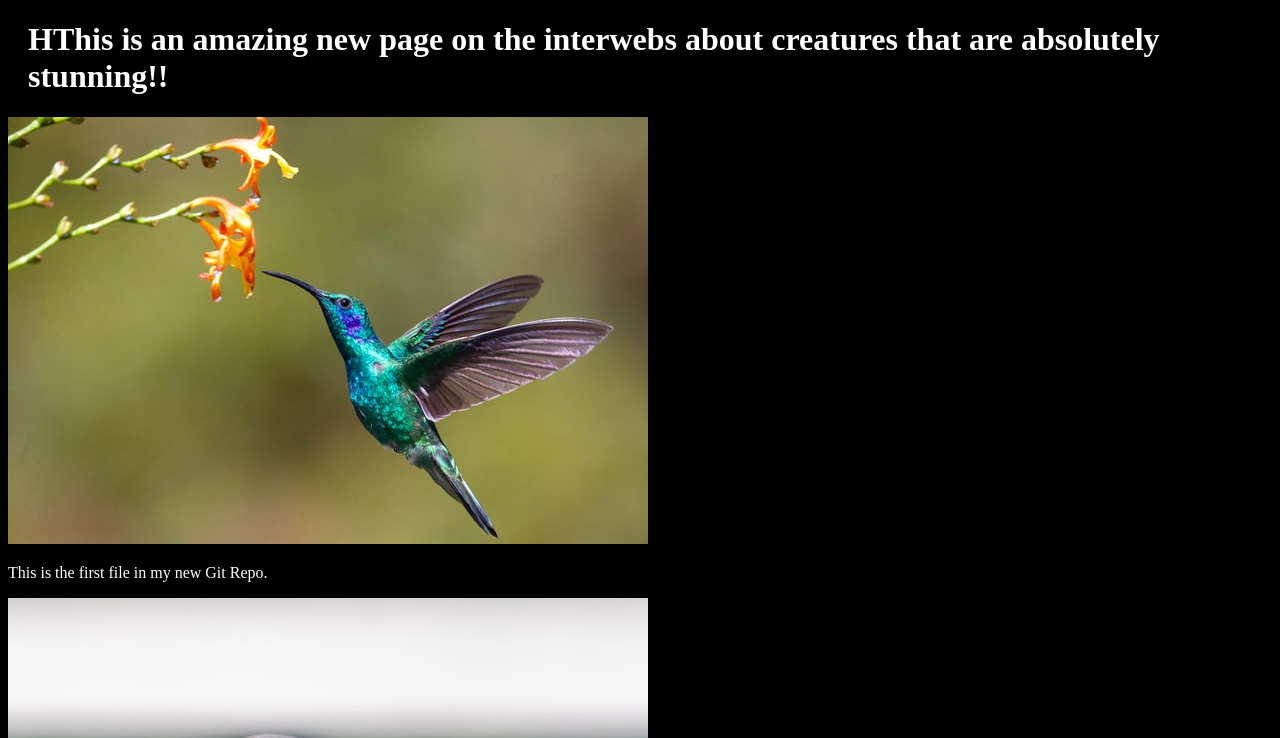
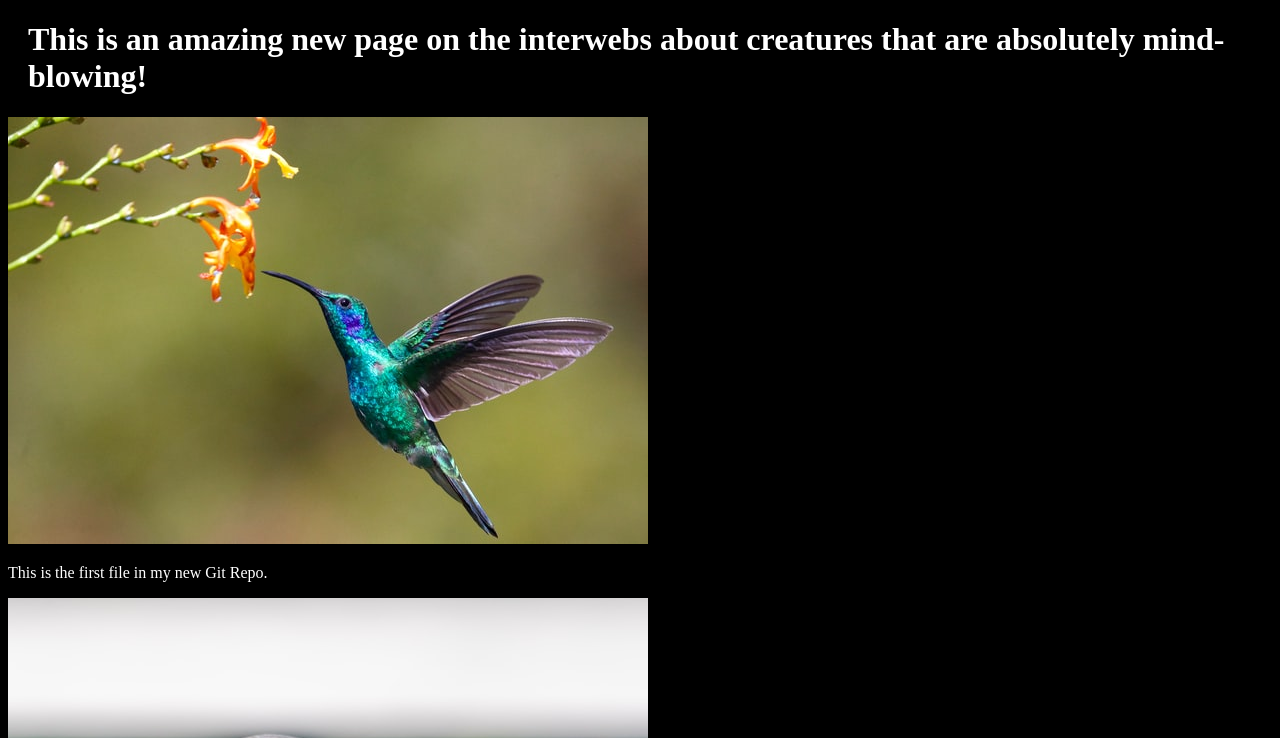
Before and after one commit to karen-chau/hello-world, a plain HTML site: page index.html in a window 1280 px wide. Shown: the top 738 px of the page. Drawn offline with Linux system fonts and the light colour scheme.

Commit message:
fixed typo

```diff
--- a/index.html
+++ b/index.html
@@ -1,12 +1,12 @@
 <!DOCTYPE html>
 <html>
 <head>
-<title>This is an amazing new page on the interwebs about creatures that are absolutely stunning!</title>
+<title>This is an amazing new page on the interwebs about creatures that are absolutely mind-blowing!</title>
 <link rel="stylesheet" href="bluestyle.css">
 </head>
 <body>
 
-<h1>HThis is an amazing new page on the interwebs about creatures that are absolutely stunning!!</h1>
+<h1>This is an amazing new page on the interwebs about creatures that are absolutely mind-blowing!</h1>
 <div><img src="colibri.jpg" alt="Hello World from Space" style="width:100%;max-width:640px"></div>
 <p>This is the first file in my new Git Repo.</p>
 <div><img src="snail.jpg" alt="Hello Git" style="width:100%;max-width:640px"></div>
```
